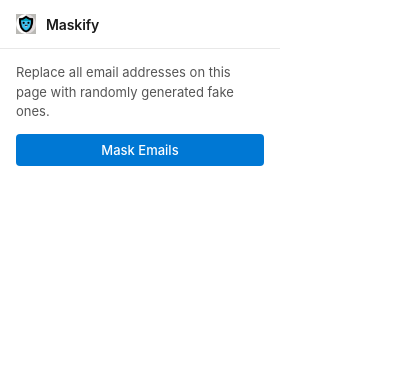
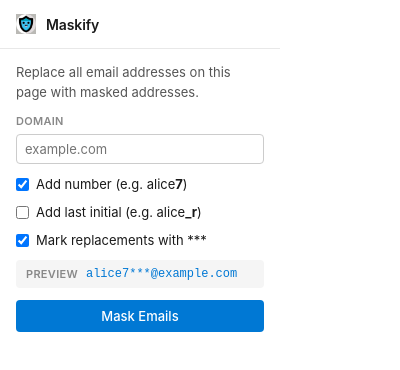
Before and after one commit to mike-mo/maskify, a browser extension: page popup/popup.html in a window 400 px wide. Drawn offline with Linux system fonts and the light colour scheme.

Commit message:
Add localized name-based replacements and configurable masking options
Replace the random word generator with locale-aware name lists (English
and Spanish). Add popup controls for custom domain, number suffix, last
initial, and *** marker. Add a live preview that updates as settings
change. Prevent re-masking on repeat activations via a persistent
replacements set.

```diff
--- a/popup/popup.html
+++ b/popup/popup.html
@@ -43,6 +43,41 @@
       margin-bottom: 12px;
     }
 
+    .field {
+      margin-bottom: 12px;
+    }
+
+    .field-label {
+      font-size: 11px;
+      font-weight: 600;
+      letter-spacing: 0.3px;
+      text-transform: uppercase;
+      color: #888;
+      margin-bottom: 6px;
+    }
+
+    .domain-input {
+      width: 100%;
+      padding: 6px 8px;
+      border: 1px solid #ccc;
+      border-radius: 4px;
+      font-size: 13px;
+      font-family: inherit;
+      color: #1a1a1a;
+      outline: none;
+    }
+
+    .domain-input:focus {
+      border-color: #0078d4;
+    }
+
+    .checkbox-label {
+      display: flex;
+      align-items: center;
+      gap: 7px;
+      cursor: pointer;
+    }
+
     button {
       width: 100%;
       padding: 8px 16px;
@@ -59,6 +94,31 @@
 
     button:hover  { background: #106ebe; }
     button:active { background: #005a9e; }
+
+    .preview {
+      display: flex;
+      align-items: center;
+      gap: 8px;
+      margin-bottom: 12px;
+      padding: 7px 10px;
+      background: #f5f5f5;
+      border-radius: 4px;
+    }
+
+    .preview-label {
+      font-size: 11px;
+      font-weight: 600;
+      letter-spacing: 0.3px;
+      text-transform: uppercase;
+      color: #888;
+      flex-shrink: 0;
+    }
+
+    .preview code {
+      font-size: 12px;
+      color: #0078d4;
+      word-break: break-all;
+    }
   </style>
 </head>
 <body>
@@ -67,7 +127,33 @@
     <h1>Maskify</h1>
   </div>
   <div class="body">
-    <p class="description">Replace all email addresses on this page with randomly generated fake ones.</p>
+    <p class="description">Replace all email addresses on this page with masked addresses.</p>
+    <div class="field">
+      <div class="field-label">Domain</div>
+      <input type="text" id="domainInput" class="domain-input" placeholder="example.com" />
+    </div>
+    <div class="field">
+      <label class="checkbox-label">
+        <input type="checkbox" id="addNumber" />
+        <span>Add number (e.g. alice<strong>7</strong>)</span>
+      </label>
+    </div>
+    <div class="field">
+      <label class="checkbox-label">
+        <input type="checkbox" id="addLastInitial" />
+        <span>Add last initial (e.g. alice<strong>_r</strong>)</span>
+      </label>
+    </div>
+    <div class="field">
+      <label class="checkbox-label">
+        <input type="checkbox" id="showAsterisk" />
+        <span>Mark replacements with ***</span>
+      </label>
+    </div>
+    <div class="preview">
+      <span class="preview-label">Preview</span>
+      <code id="previewAddress"></code>
+    </div>
     <button id="sendmessageid">Mask Emails</button>
   </div>
   <script src="popup.js"></script>
--- a/popup/popup.js
+++ b/popup/popup.js
@@ -1,14 +1,47 @@
-const sendMessageId = document.getElementById("sendmessageid");
-if (sendMessageId) {
-    sendMessageId.onclick = function() {
-        chrome.tabs.query({ active: true, currentWindow: true }, function(tabs) {
-            chrome.tabs.sendMessage(
-                tabs[0].id,
-                {},
-                function() {
-                    window.close();
-                }
-            );
+document.addEventListener('DOMContentLoaded', function () {
+  const domainInput = document.getElementById('domainInput');
+  const addNumberInput = document.getElementById('addNumber');
+  const addLastInitialInput = document.getElementById('addLastInitial');
+  const showAsteriskInput = document.getElementById('showAsterisk');
+  const previewAddress = document.getElementById('previewAddress');
+
+  function updatePreview() {
+    const domain = domainInput.value.trim() || 'example.com';
+    const marker = showAsteriskInput.checked ? '***' : '';
+    let localPart = 'alice';
+    if (addLastInitialInput.checked) localPart += '_r';
+    if (addNumberInput.checked) localPart += '7';
+    previewAddress.textContent = `${localPart}${marker}@${domain}`;
+  }
+
+  [domainInput, addNumberInput, addLastInitialInput, showAsteriskInput].forEach(el => {
+    el.addEventListener('input', updatePreview);
+    el.addEventListener('change', updatePreview);
+  });
+
+  chrome.storage.sync.get({ domain: '', addNumber: true, addLastInitial: false, showAsterisk: true }, function (data) {
+    domainInput.value = data.domain;
+    addNumberInput.checked = data.addNumber;
+    addLastInitialInput.checked = data.addLastInitial;
+    showAsteriskInput.checked = data.showAsterisk;
+    updatePreview();
+  });
+
+  const sendMessageId = document.getElementById('sendmessageid');
+  if (sendMessageId) {
+    sendMessageId.onclick = function () {
+      const domain = domainInput.value.trim() || 'example.com';
+      const addNumber = addNumberInput.checked;
+      const addLastInitial = addLastInitialInput.checked;
+      const showAsterisk = showAsteriskInput.checked;
+
+      chrome.storage.sync.set({ domain: domainInput.value.trim(), addNumber, addLastInitial, showAsterisk });
+
+      chrome.tabs.query({ active: true, currentWindow: true }, function (tabs) {
+        chrome.tabs.sendMessage(tabs[0].id, { domain, addNumber, addLastInitial, showAsterisk }, function () {
+          window.close();
         });
+      });
     };
-}
+  }
+});
```
Also changed, not shown: content-scripts/content.js (+28 -19 lines), data/names-en.js (added, +15 -0 lines), data/names-es.js (added, +14 -0 lines), testpage.html (+54 -43 lines), README.md, manifest.json.
